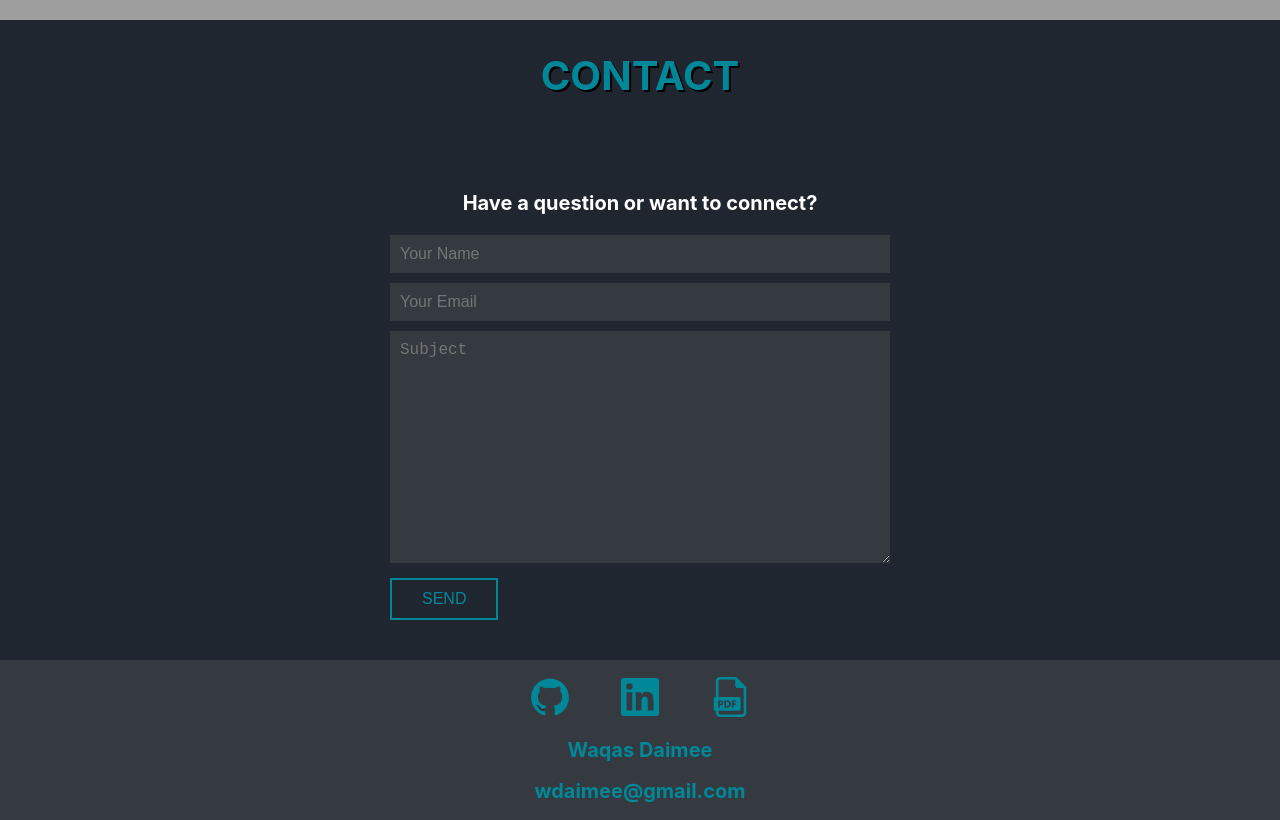
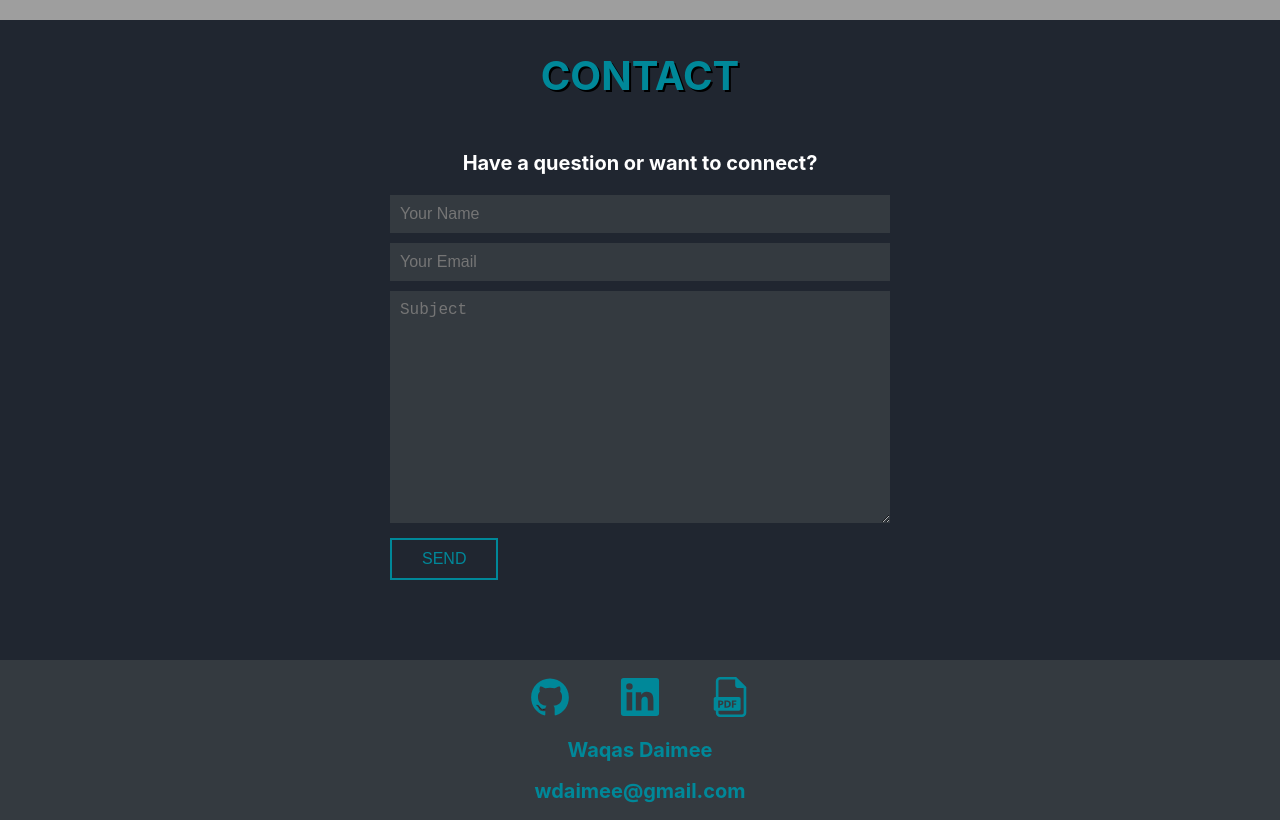
Before and after one commit to wdaimee/portfolio_react, a React (Create React App) app: page / in a window 1280 px wide. Shown: the part 1580-2400 px from the top of the page. Built offline with nearby package versions, Linux system fonts and the light colour scheme; grey boxes are pictures that could not be loaded.

Commit message:
updated styling for contact section

```diff
--- a/src/components/Contact/Contact.styles.ts
+++ b/src/components/Contact/Contact.styles.ts
@@ -78,6 +78,10 @@ export const ContentContainer = styled.div`
     display: flex;
     flex-direction: column;
     align-items: center;
+
+    @media (min-width: 768px) {
+        padding-top: 0;
+    }
 `;
 
 export const SubmitButton = styled.input`
```
